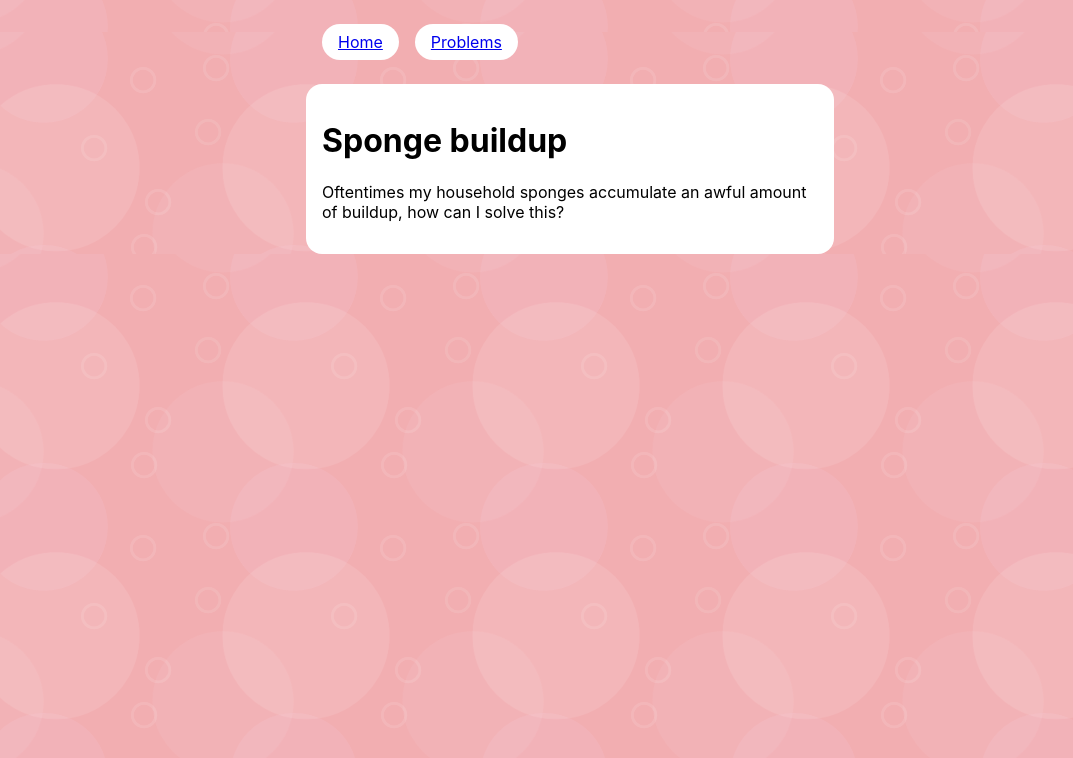
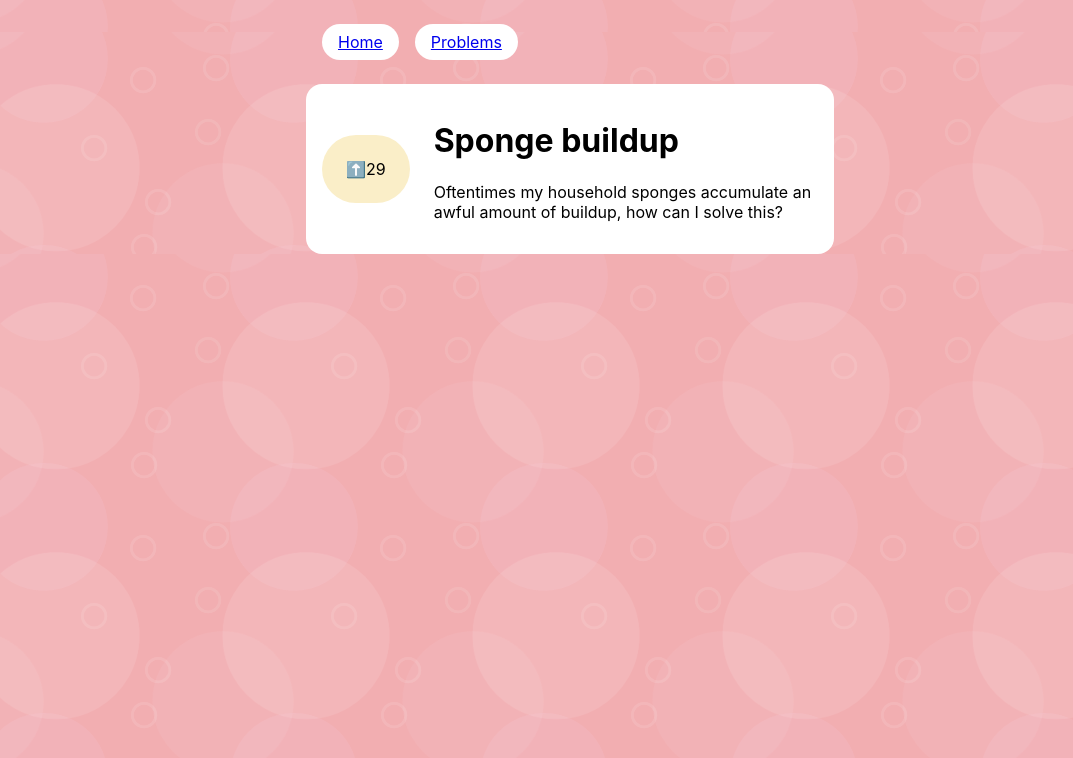
Before and after one commit to JonasHildershavn/sltn, a React (Create React App) app: page /problem/1 in a window 1280 px wide. Shown: the top 758 px of the page, without its empty margins (70-1143 px from the left). Built offline with nearby package versions, Linux system fonts and the light colour scheme.

Commit message:
Add upvote on problem page

```diff
--- a/src/components/ProblemView.tsx
+++ b/src/components/ProblemView.tsx
@@ -1,9 +1,11 @@
 import React, {useEffect, useState} from 'react';
 import {useParams} from 'react-router-dom';
+import {colors} from '../colors';
 
 interface Problem {
   title: string;
   description: string;
+  upvotes: number;
 }
 
 export const ProblemView = () => {
@@ -16,6 +18,7 @@ export const ProblemView = () => {
     setProblem({
       title: "Sponge buildup",
       description: "Oftentimes my household sponges accumulate an awful amount of buildup, how can I solve this?",
+      upvotes: 29,
     });
   };
 
@@ -35,9 +38,14 @@ export const ProblemView = () => {
     );
   } else {
     return (
-      <div className="content-wrapper">
-        <h1>{problem.title}</h1>
-        <p>{problem.description}</p>
+      <div className="content-wrapper" style={{display: 'flex', flex: 1, flexDirection: 'row', alignItems: 'center'}}>
+        <div style={{marginRight: 24, backgroundColor: colors.gold, borderRadius: 48, padding: 24, display: 'flex', flexDirection: 'row'}}>
+          <span>⬆️</span><span>{problem.upvotes}</span>
+        </div>
+        <div>
+          <h1>{problem.title}</h1>
+          <p>{problem.description}</p>
+        </div>
       </div>
     );
   }
```
